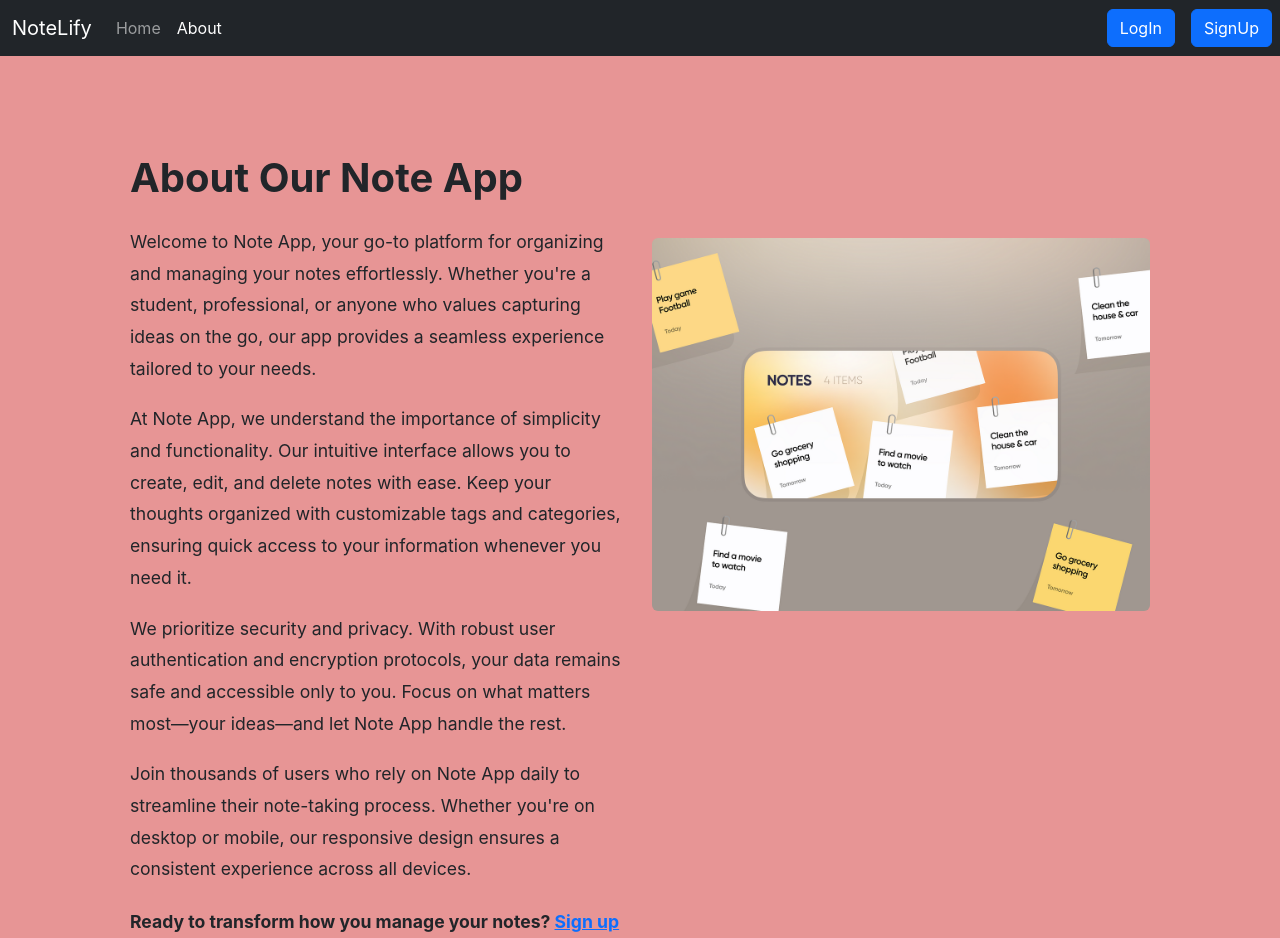
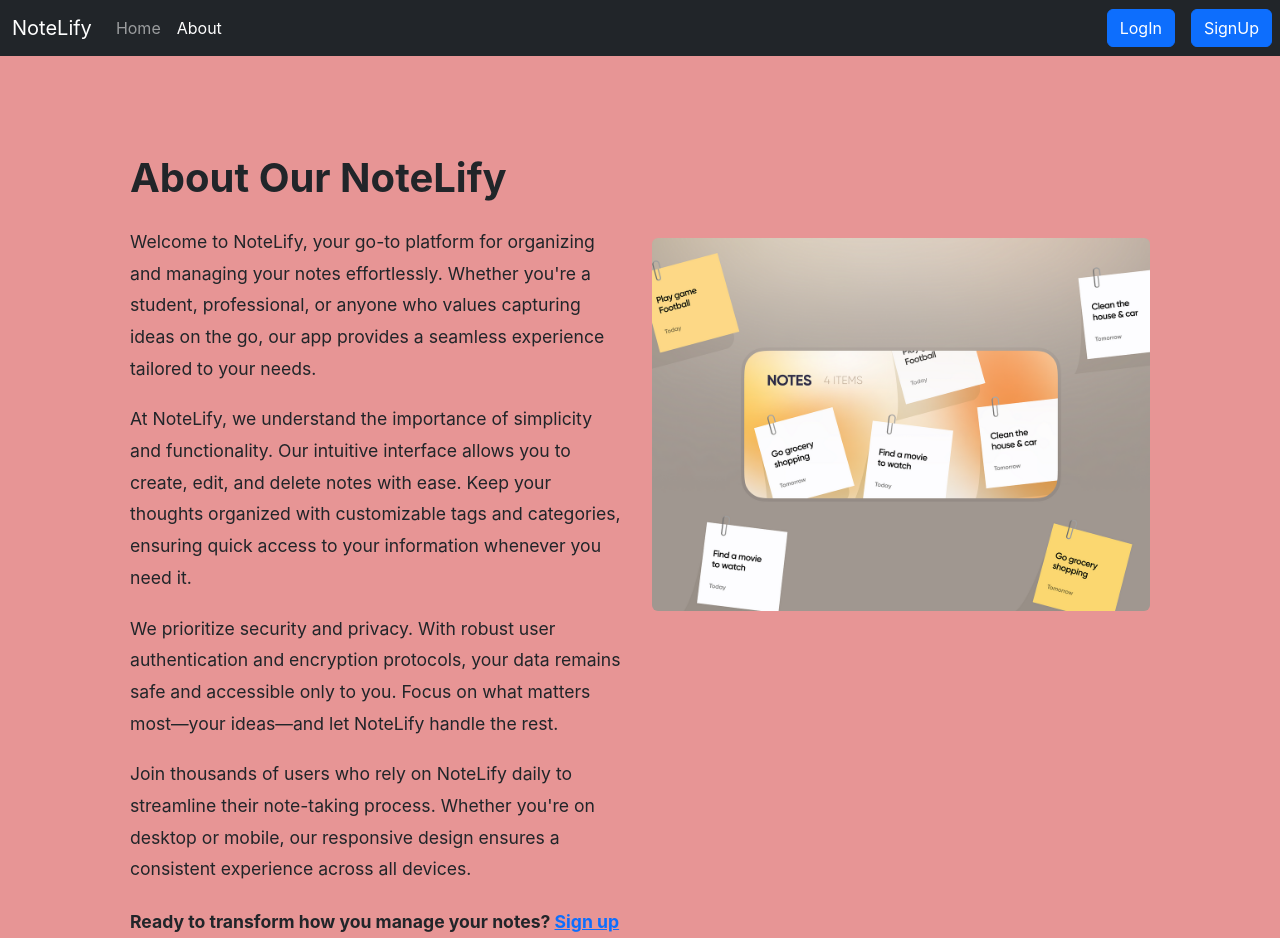
Before and after one commit to MohitGarg1234/NoteLify-ReactJs-app-, a React (Create React App) app: page /About in a window 1280 px wide. Shown: the top 938 px of the page. Built offline with nearby package versions, Linux system fonts and the light colour scheme.

Commit message:
About Changes

```diff
--- a/src/components/About.js
+++ b/src/components/About.js
@@ -8,27 +8,27 @@ const About = () => {
       <div className="row">
         <div className="col-lg-6">
           <div className="about-content">
-            <h2 className="about-title">About Our Note App</h2>
+            <h2 className="about-title">About Our NoteLify</h2>
             <p className="about-text">
-              Welcome to Note App, your go-to platform for organizing and managing your notes effortlessly. Whether you're a student, professional, or anyone who values capturing ideas on the go, our app provides a seamless experience tailored to your needs.
+              Welcome to NoteLify, your go-to platform for organizing and managing your notes effortlessly. Whether you're a student, professional, or anyone who values capturing ideas on the go, our app provides a seamless experience tailored to your needs.
             </p>
             <p className="about-text">
-              At Note App, we understand the importance of simplicity and functionality. Our intuitive interface allows you to create, edit, and delete notes with ease. Keep your thoughts organized with customizable tags and categories, ensuring quick access to your information whenever you need it.
+              At NoteLify, we understand the importance of simplicity and functionality. Our intuitive interface allows you to create, edit, and delete notes with ease. Keep your thoughts organized with customizable tags and categories, ensuring quick access to your information whenever you need it.
             </p>
             <p className="about-text">
-              We prioritize security and privacy. With robust user authentication and encryption protocols, your data remains safe and accessible only to you. Focus on what matters most—your ideas—and let Note App handle the rest.
+              We prioritize security and privacy. With robust user authentication and encryption protocols, your data remains safe and accessible only to you. Focus on what matters most—your ideas—and let NoteLify handle the rest.
             </p>
             <p className="about-text">
-              Join thousands of users who rely on Note App daily to streamline their note-taking process. Whether you're on desktop or mobile, our responsive design ensures a consistent experience across all devices.
+              Join thousands of users who rely on NoteLify daily to streamline their note-taking process. Whether you're on desktop or mobile, our responsive design ensures a consistent experience across all devices.
             </p>
             <p className="about-action">
-              Ready to transform how you manage your notes? <Link to="/signup">Sign up</Link> today and start organizing your thoughts with Note App.
+              Ready to transform how you manage your notes? <Link to="/signup">Sign up</Link> today and start organizing your thoughts with NoteLify.
             </p>
           </div>
         </div>
         <div className="col-lg-6 mb-3" style={{marginTop:"8%"}}>
           <div className="about-image">
-            <img src={img} className="img-fluid rounded about-image" alt="Note App Preview" />
+            <img src={img} className="img-fluid rounded about-image" alt="NoteLifyPreview" />
           </div>
         </div>
 
```
